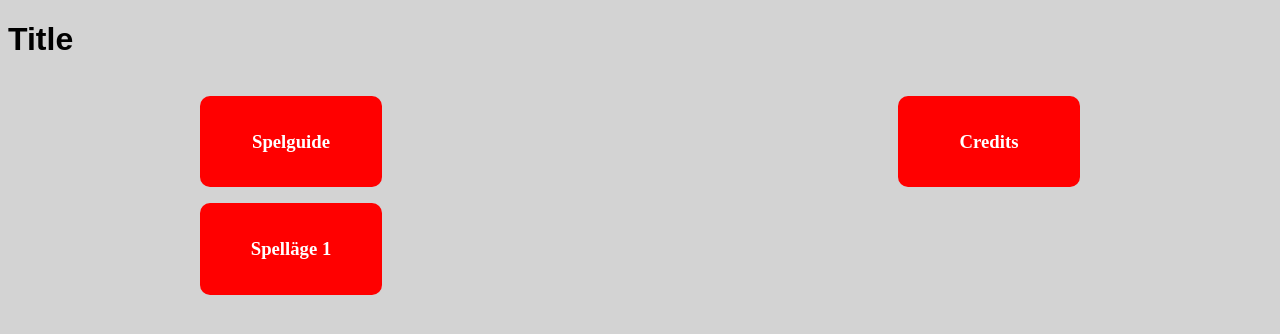
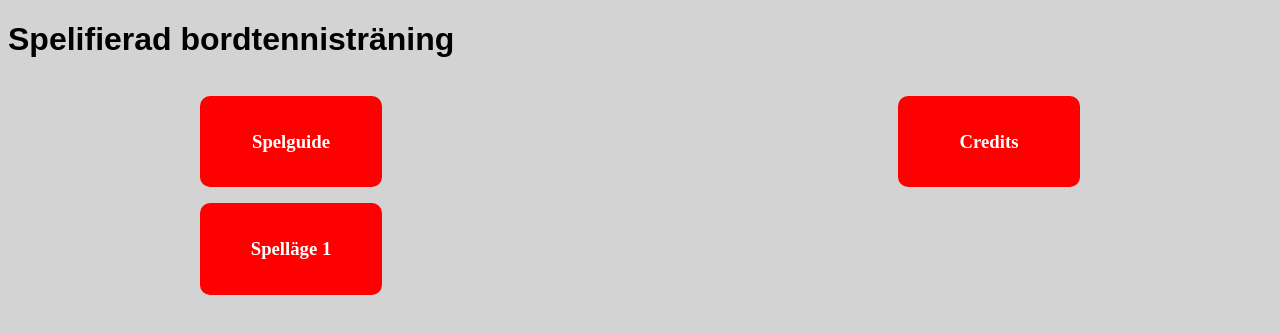
Before and after one commit to ChristianLamm/TNM094-SpelifieradBordtennis, a plain HTML site: page gamification/index.html in a window 1280 px wide. Drawn offline with Linux system fonts and the light colour scheme.

Commit message:
Update index.html

```diff
--- a/gamification/index.html
+++ b/gamification/index.html
@@ -7,7 +7,7 @@
     <link rel="stylesheet" href="style.css" />
   </head>
   <body>
-    <h1>Title</h1>
+    <h1>Spelifierad bordtennisträning</h1>
     <nav>
       <a href="gameguide.html"><h3>Spelguide</h3></a>
       <a href="credits.html"><h3>Credits</h3></a>
```
